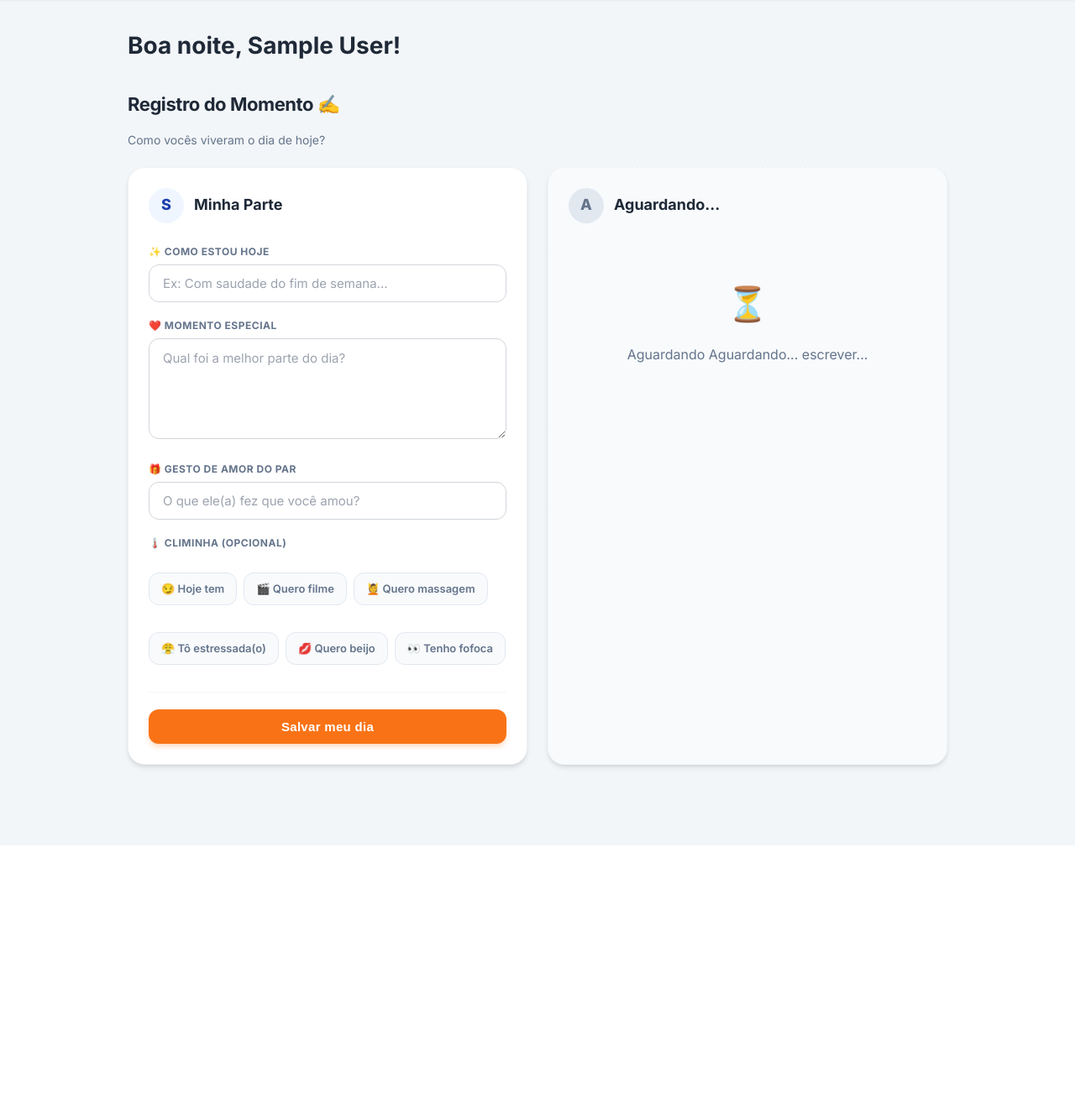
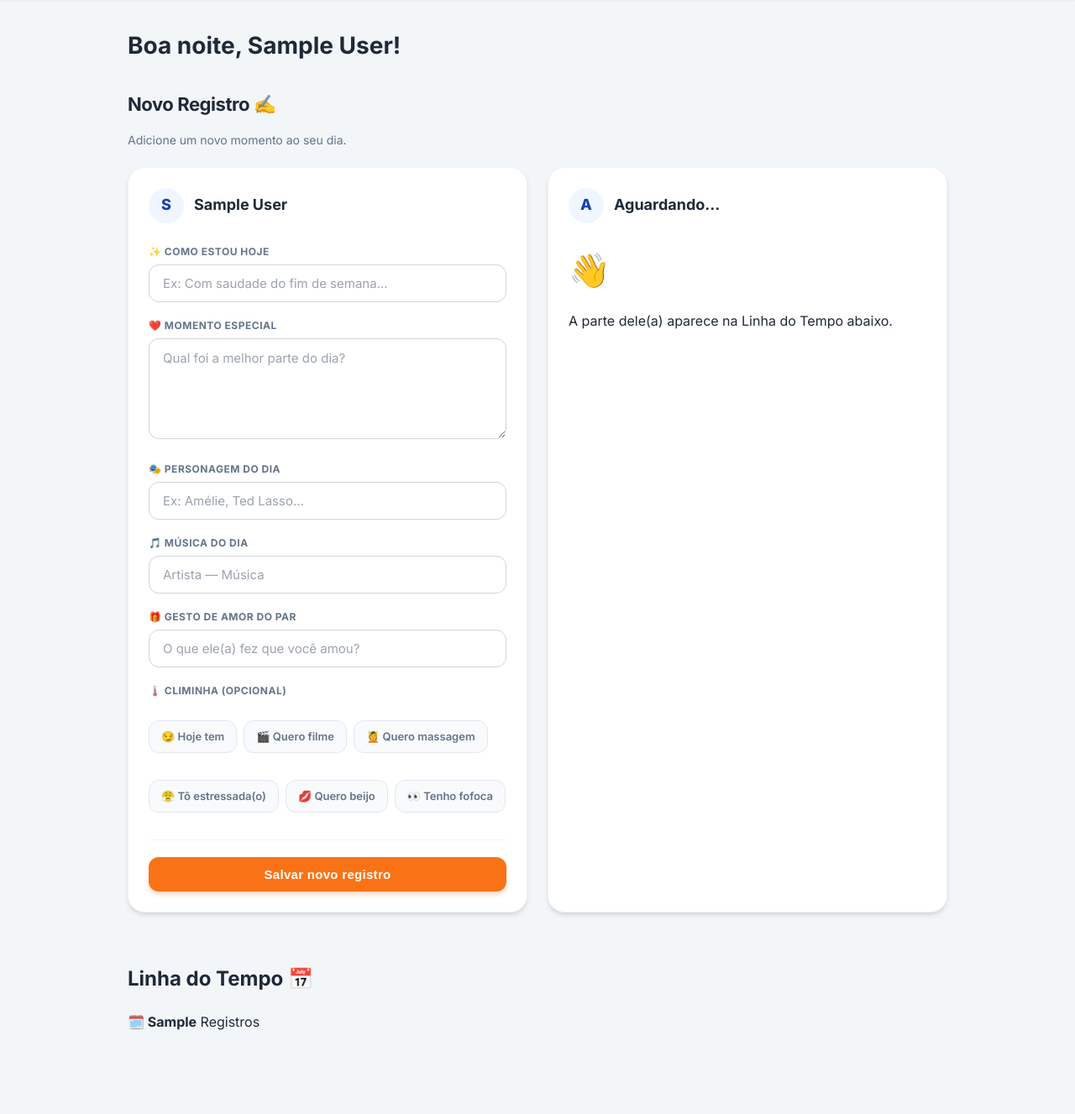
Before and after one commit to sabrinaandraderocha-cmyk/duo, a FastAPI app: page / in a window 1280 px wide. Shown: the part 123-1450 px from the top of the page at 84% size. Before the commit the page ends 1043 px from the top, so only its background shows below. Run offline with FastAPI, Linux system fonts and the light colour scheme; a user stored in the database is signed in; tables that the repository leaves empty hold one stand-in row (values such as "Sample post").

Commit message:
Update index.html

```diff
--- a/app/templates/index.html
+++ b/app/templates/index.html
@@ -11,33 +11,29 @@
     </h2>
 
     {% if has_today %}
-      {% set filled_count = 0 %}
-      {% if timeline[0].me.filled %}{% set filled_count = filled_count + 1 %}{% endif %}
-      {% if timeline[0].par.filled %}{% set filled_count = filled_count + 1 %}{% endif %}
-
       <div class="synergy-bar-container">
         <div class="synergy-label">
-          Sinergia do dia: <strong>{{ (filled_count / 2 * 100) | int }}%</strong>
-          {% if filled_count == 2 %}🎉{% endif %}
+          Sinergia do dia: <strong>{{ synergy_percent }}%</strong>
+          {% if synergy_percent == 100 %}🎉{% endif %}
         </div>
         <div class="synergy-track">
-          <div class="synergy-fill" style="width: {{ (filled_count / 2 * 100) }}%;"></div>
+          <div class="synergy-fill" style="width: {{ synergy_percent }}%;"></div>
         </div>
       </div>
     {% endif %}
   </div>
 
   <div class="card-title" style="margin-bottom: 20px;">
-    <h2>Registro do Momento ✍️</h2>
-    <p class="muted">Como vocês viveram o dia de hoje?</p>
+    <h2>Novo Registro ✍️</h2>
+    <p class="muted">Adicione um novo momento ao seu dia.</p>
   </div>
 
   <div class="journal-grid">
 
-    <div class="journal-card">
+    <div class="journal-card card-me">
       <div class="card-header">
-        <div class="avatar">{{ user.name[0] | upper }}</div>
-        <div class="user-name">Minha Parte</div>
+        <div class="avatar avatar-me">{{ user.name[0] | upper }}</div>
+        <div class="user-name">{{ user.name }}</div>
       </div>
 
       <form action="/save_side" method="post">
@@ -45,31 +41,27 @@
 
         <div class="input-group">
           <label class="input-label">✨ Como estou hoje</label>
-          <input
-            type="text"
-            name="mood"
-            placeholder="{{ ph_humor }}"
-            value="{{ timeline[0].me.mood if has_today else '' }}"
-            autocomplete="off"
-          >
+          <input type="text" name="mood" placeholder="{{ ph_humor }}" autocomplete="off">
         </div>
 
         <div class="input-group">
           <label class="input-label">❤️ Momento Especial</label>
-          <textarea
-            name="moment_special"
-            placeholder="{{ ph_momento }}"
-          >{{ timeline[0].me.moment_special if has_today else '' }}</textarea>
+          <textarea name="moment_special" placeholder="{{ ph_momento }}"></textarea>
+        </div>
+
+        <div class="input-group">
+          <label class="input-label">🎭 Personagem do dia</label>
+          <input type="text" name="character" placeholder="Ex: Amélie, Ted Lasso...">
+        </div>
+
+        <div class="input-group">
+          <label class="input-label">🎵 Música do dia</label>
+          <input type="text" name="music" placeholder="Artista — Música">
         </div>
 
         <div class="input-group">
           <label class="input-label">🎁 Gesto de amor do par</label>
-          <input
-            type="text"
-            name="love_action"
-            placeholder="O que ele(a) fez que você amou?"
-            value="{{ timeline[0].me.love_action if has_today else '' }}"
-          >
+          <input type="text" name="love_action" placeholder="O que ele(a) fez que você amou?">
         </div>
 
         <div class="input-group">
@@ -77,8 +69,7 @@
           <div class="mood-grid">
             {% for key, label in diary_tags.items() %}
             <label>
-              <input type="checkbox" name="tags" value="{{ key }}"
-                {% if has_today and key in timeline[0].me.tags %}checked{% endif %}>
+              <input type="checkbox" name="tags" value="{{ key }}">
               <span class="mood-tag">{{ label }}</span>
             </label>
             {% endfor %}
@@ -87,47 +78,100 @@
 
         <div class="save-area">
           <button type="submit" class="btn primary" style="width: 100%">
-            Salvar meu dia
+            Salvar novo registro
           </button>
         </div>
       </form>
     </div>
 
-    <div class="journal-card" style="background: #f8fafc; border-style: dashed;">
+    <div class="journal-card card-par">
       <div class="card-header">
-        <div class="avatar" style="background: #e2e8f0; color: #64748b;">
+        <div class="avatar avatar-par">
           {{ partner_name[0] | upper if partner_name else '?' }}
         </div>
         <div class="user-name">{{ partner_name or 'Seu Par' }}</div>
       </div>
 
-      {% if has_today and timeline[0].par.filled %}
-        <div class="input-group">
-          <label class="input-label">✨ Como está hoje</label>
-          <div class="read-only-box">{{ timeline[0].par.mood }}</div>
+      <div class="waiting-state">
+        <div style="font-size: 40px; margin-bottom: 10px;">👋</div>
+        <p>A parte dele(a) aparece na Linha do Tempo abaixo.</p>
       </div>
-        <div class="input-group">
-          <label class="input-label">❤️ Momento Especial</label>
-          <p class="read-text">{{ timeline[0].par.moment_special }}</p>
     </div>
 
-        {% if timeline[0].par.tags %}
-         <div class="mood-grid">
-           {% for t in timeline[0].par.tags %}
-             <span class="mood-tag" style="background: #fff; cursor: default;">
-               {{ diary_tags.get(t, t) }}
-             </span>
-           {% endfor %}
   </div>
+
+  <div class="timeline" style="margin-top: 60px;">
+    <h2>Linha do Tempo 📅</h2>
+
+    {% if not timeline %}
+      <div class="empty-state">
+        <div class="empty-icon">📝</div>
+        <h3>O diário está começando...</h3>
+        <p>Preencha os dados acima para iniciar a história de vocês.</p>
+      </div>
+    {% else %}
+
+      {% for day_data in timeline %}
+        <div class="entry">
+          <div class="entry-head">
+            <strong>🗓️ {{ day_data.display_date }}</strong>
+            <span>Registros</span>
+          </div>
+
+          {% for me_entry, par_entry in day_data.rows %}
+            <div class="journal-grid" style="margin-top: 0; gap: 24px; margin-bottom: 24px;">
+
+              <div style="flex:1">
+                {% if me_entry %}
+                  <div class="journal-card card-me" style="padding: 16px; min-height: 100%;">
+                    <div style="font-size: 13px; color: var(--muted); margin-bottom: 8px;">
+                      {{ user.name }} escreveu:
+                    </div>
+                    <div class="read-text" style="background: var(--accent-light); border:none;">
+                      {{ me_entry.moment_special }}
+                    </div>
+                    {% if me_entry.mood %}
+                      <div style="margin-top:8px; font-size:13px; color:var(--muted)">✨ {{ me_entry.mood }}</div>
                     {% endif %}
-
-      {% else %}
-        <div style="text-align: center; padding: 40px 0; color: var(--muted);">
-          <div style="font-size: 40px; margin-bottom: 10px;">⏳</div>
-          <p>Aguardando {{ partner_name }} escrever...</p>
+                    {% if me_entry.character %}
+                      <div style="margin-top:4px; font-size:13px; color:var(--muted)">🎭 {{ me_entry.character }}</div>
+                    {% endif %}
+                    {% if me_entry.music %}
+                      <div style="margin-top:4px; font-size:13px; color:var(--muted)">🎵 {{ me_entry.music }}</div>
+                    {% endif %}
                   </div>
                 {% endif %}
               </div>
 
-  </div> </div>
+              <div style="flex:1">
+                {% if par_entry %}
+                  <div class="journal-card card-par" style="padding: 16px; min-height: 100%;">
+                    <div style="font-size: 13px; color: var(--muted); margin-bottom: 8px;">
+                      {{ partner_name }} escreveu:
+                    </div>
+                    <div class="read-text" style="background: #fff; border: 1px solid var(--border);">
+                      {{ par_entry.moment_special }}
+                    </div>
+                    {% if par_entry.mood %}
+                      <div style="margin-top:8px; font-size:13px; color:var(--muted)">✨ {{ par_entry.mood }}</div>
+                    {% endif %}
+                    {% if par_entry.character %}
+                      <div style="margin-top:4px; font-size:13px; color:var(--muted)">🎭 {{ par_entry.character }}</div>
+                    {% endif %}
+                    {% if par_entry.music %}
+                      <div style="margin-top:4px; font-size:13px; color:var(--muted)">🎵 {{ par_entry.music }}</div>
+                    {% endif %}
+                  </div>
+                {% endif %}
+              </div>
+
+            </div>
+          {% endfor %}
+        </div>
+      {% endfor %}
+
+    {% endif %}
+  </div>
+
+</div>
 {% endblock %}
```
Lines whose indentation alone changed are shown as unchanged.
